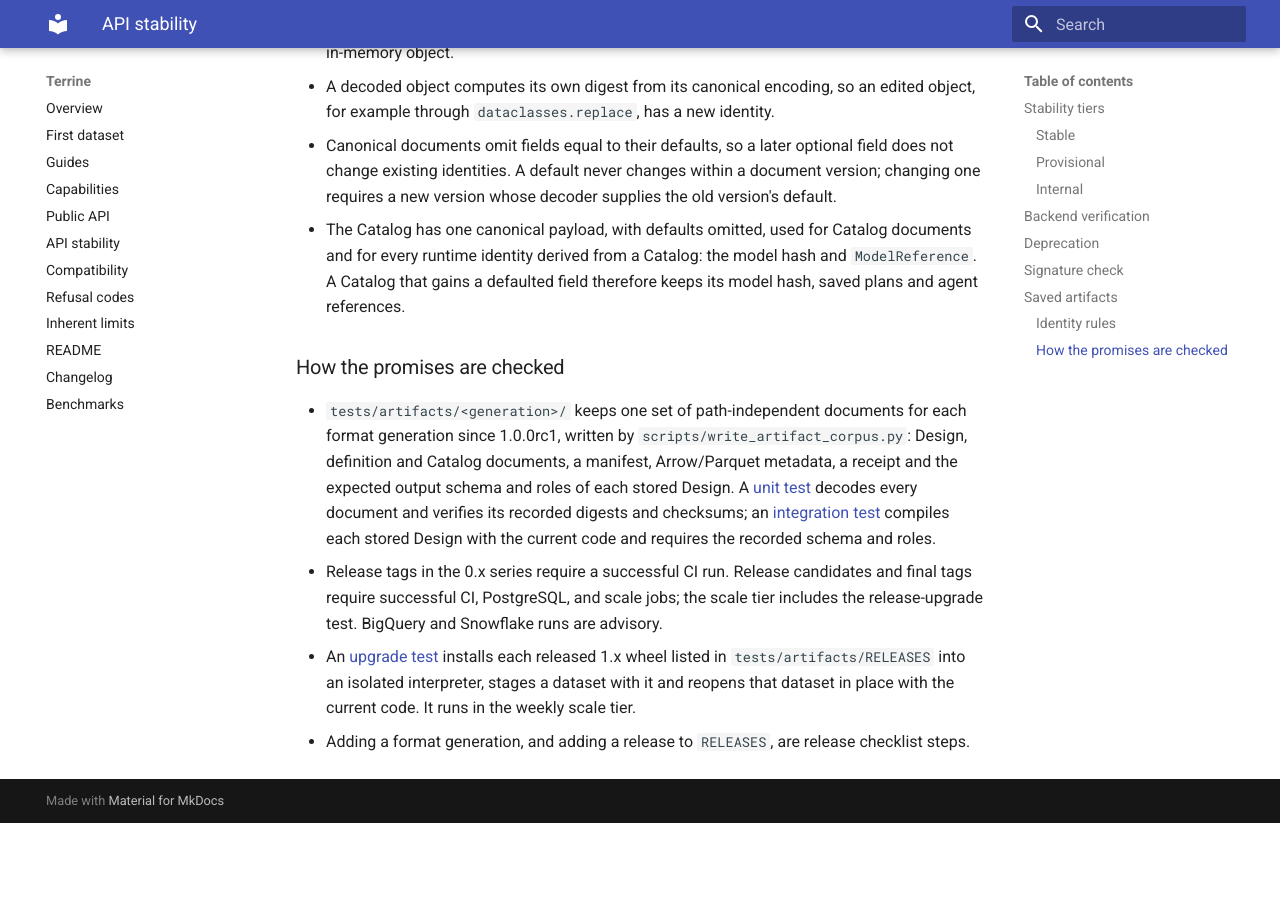
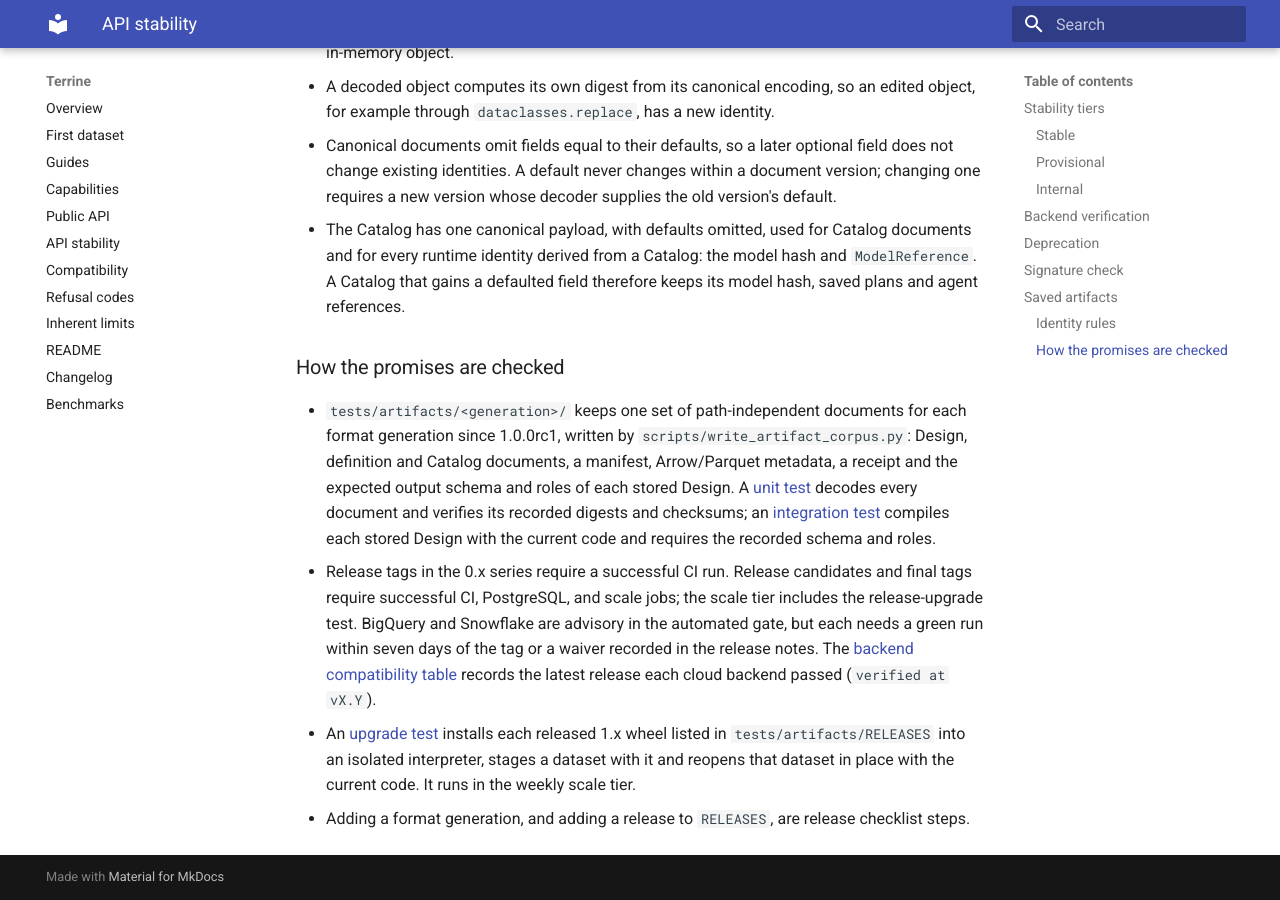
Before and after one commit to kylejcaron/terrine, an MkDocs documentation site: the page built from docs/guides/stability.md, in a window 1280 px wide and 900 px high, scrolled down 3757 px. Built offline with MkDocs 1.6.1 and Material for MkDocs 9.7.7, drawn with Linux system fonts in a browser that asks for light colours; before the commit the page ends 4580 px from its top, so only the background shows below that.

Commit message:
docs: clarify cloud release verification policy

```diff
--- a/docs/guides/stability.md
+++ b/docs/guides/stability.md
@@ -163,8 +163,11 @@ documents are version 2; manifest and saved-plan envelopes are version 1.
   roles.
 - Release tags in the 0.x series require a successful CI run. Release candidates
   and final tags require successful CI, PostgreSQL, and scale jobs; the scale
-  tier includes the release-upgrade test. BigQuery and Snowflake runs are
-  advisory.
+  tier includes the release-upgrade test. BigQuery and Snowflake are advisory
+  in the automated gate, but each needs a green run within seven days of the
+  tag or a waiver recorded in the release notes. The [backend compatibility
+  table](backend-compatibility.md#operation-regression-environment) records
+  the latest release each cloud backend passed (`verified at vX.Y`).
 - An [upgrade test](../../integration/test_release_upgrade.py) installs each
   released 1.x wheel listed in `tests/artifacts/RELEASES` into an isolated
   interpreter, stages a dataset with it and reopens that dataset in place with
```
